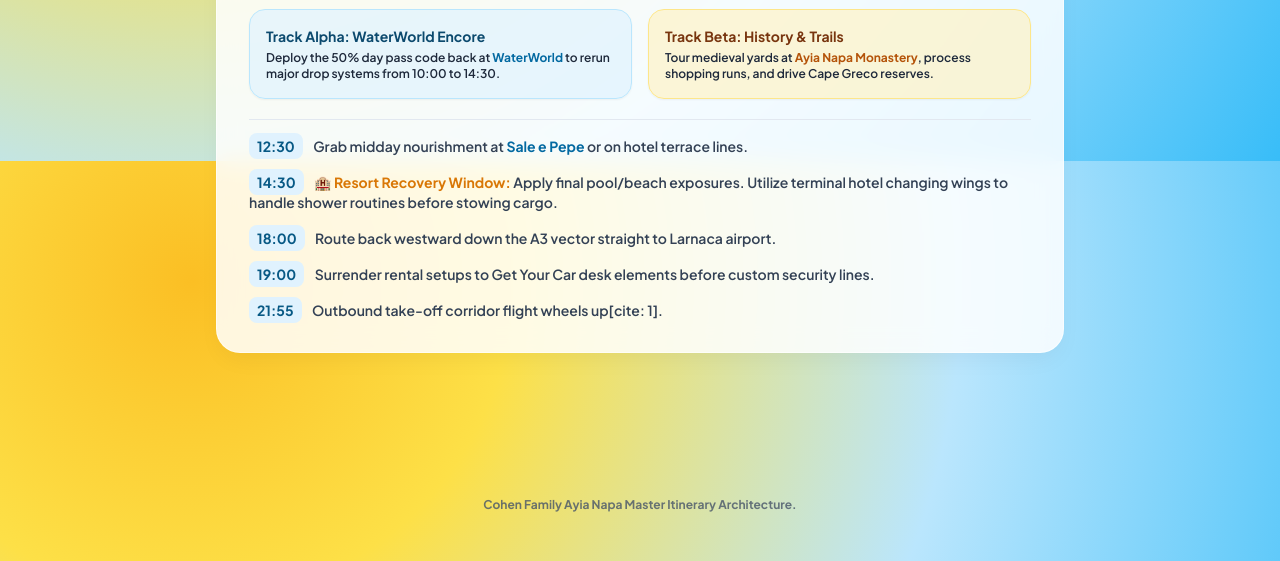
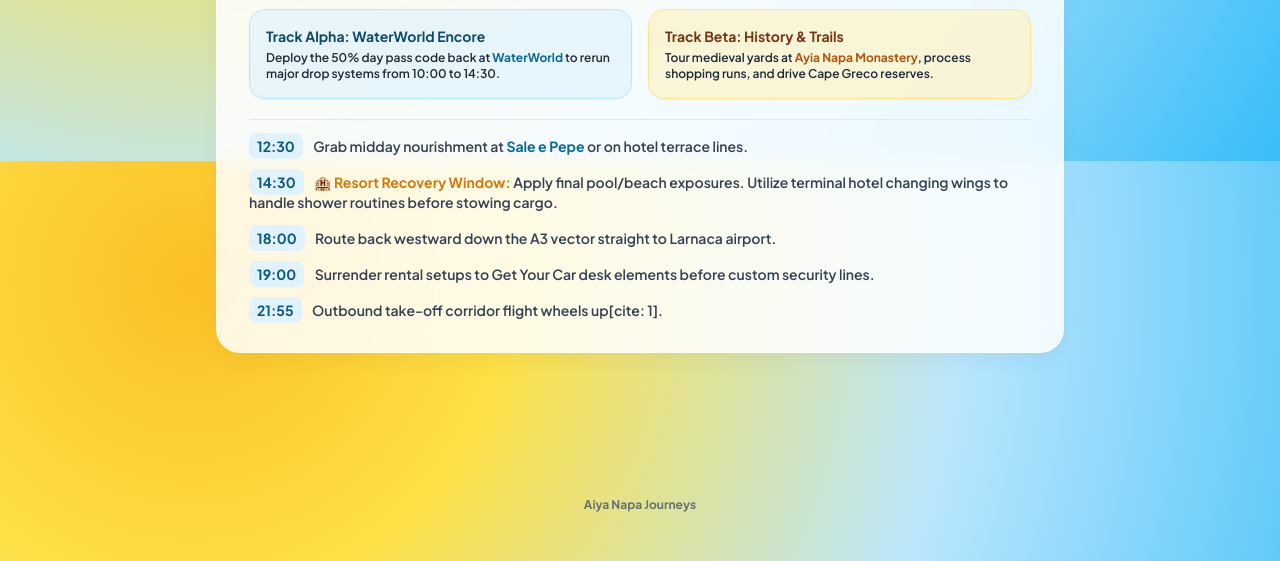
Before and after one commit to ynoncoen/aiya-napa-2026, a plain HTML site: page index.html in a window 1280 px wide. Shown: the part 3839-4400 px from the top of the page. Drawn offline with nearby package versions, Linux system fonts and the light colour scheme.

Commit message:
Update index.html

```diff
--- a/index.html
+++ b/index.html
@@ -313,7 +313,7 @@
 
     <!-- Footer -->
     <footer class="max-w-4xl mx-auto py-12 px-6 text-center text-xs font-bold text-slate-600/80">
-        <p>Cohen Family Ayia Napa Master Itinerary Architecture.</p>
+        <p>Aiya Napa Journeys</p>
     </footer>
 
 </body>
```
